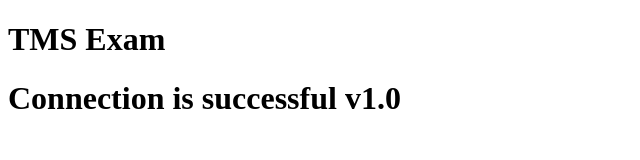
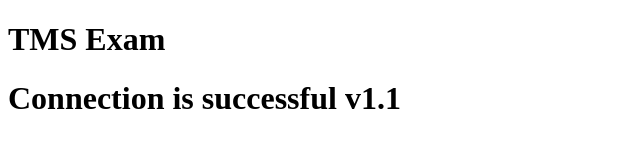
Before and after one commit to nsdementar/DevOps_Course_Exam, a plain HTML site: page app/index.html in a window 1280 px wide. Shown: the full height of the page, 0-640 px from the left. Drawn offline with Linux system fonts and the light colour scheme.

Commit message:
Update v.1.1

```diff
--- a/app/index.html
+++ b/app/index.html
@@ -6,6 +6,6 @@
   </head>
   <body>
     <h1>TMS Exam</h1>
-    <h1>Connection is successful v1.0</h1>
+    <h1>Connection is successful v1.1</h1>
   </body>
 </html>
```
Also changed, not shown: 1 other file.
